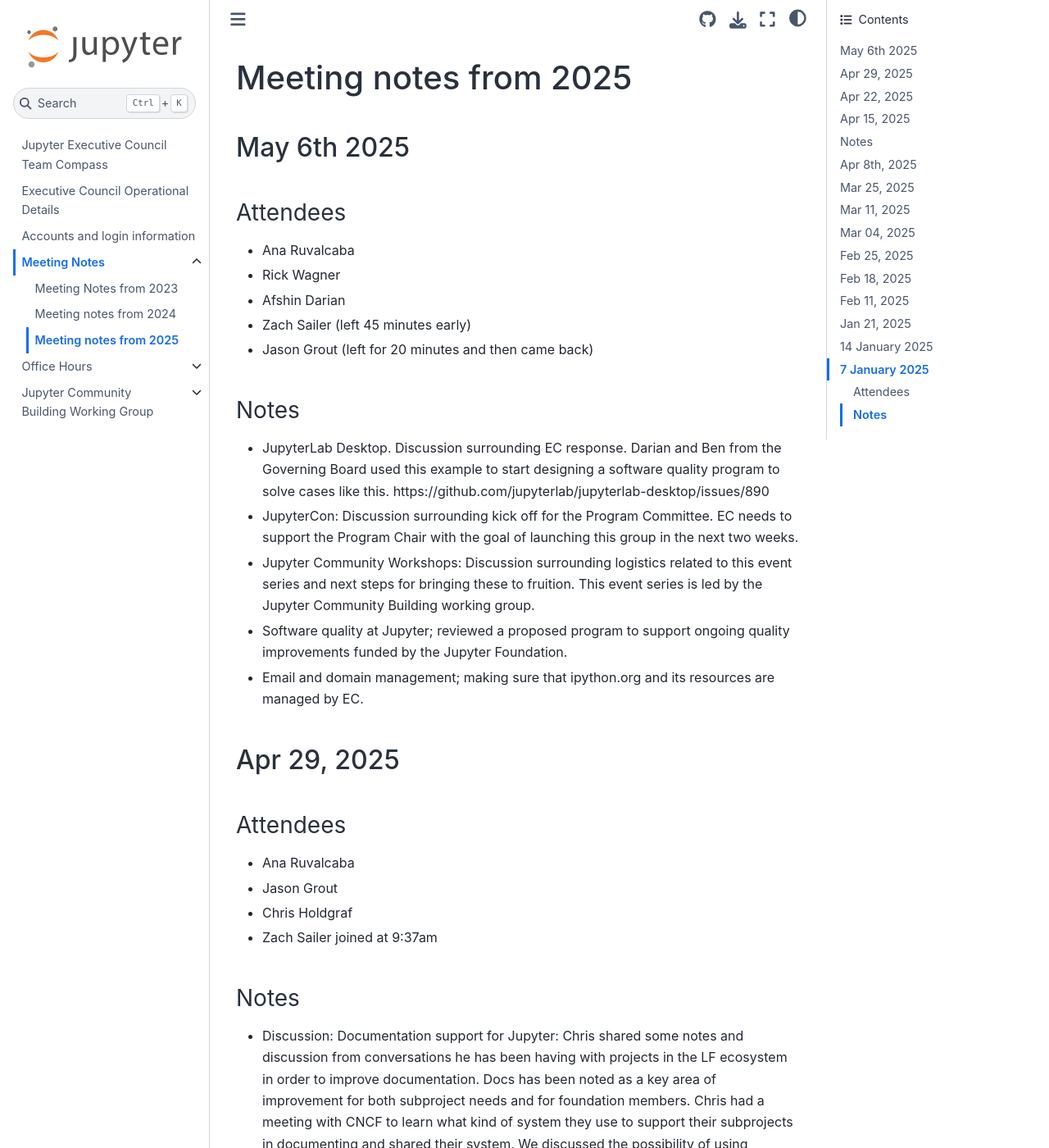
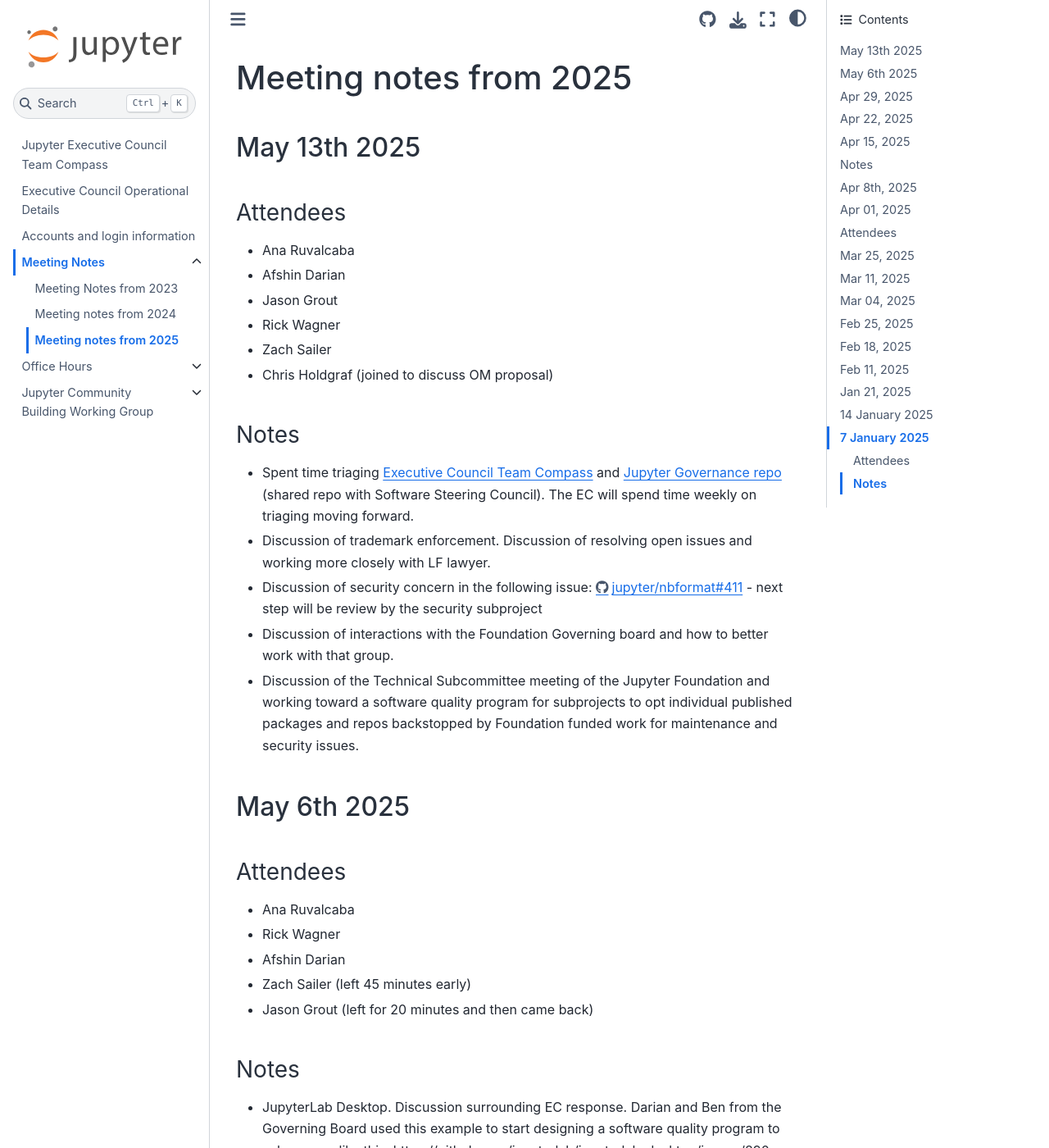
Before and after one commit to jupyter-governance/ec-team-compass, a Sphinx documentation site: the page built from docs/meeting_notes/2025.md, in a window 1280 px wide and 1400 px high. Shown: the whole window at 82% size. Built offline with Sphinx 7.4.7 and the Sphinx Book theme 1.1.4, drawn with Linux system fonts in a browser that asks for light colours; some of the changed text lies outside the part shown.

Commit message:
Add minutes (#125)

```diff
--- a/docs/meeting_notes/2025.md
+++ b/docs/meeting_notes/2025.md
@@ -1,4 +1,23 @@
 # Meeting notes from 2025
+
+## May 13th 2025
+
+### Attendees
+
+- Ana Ruvalcaba
+- Afshin Darian
+- Jason Grout
+- Rick Wagner
+- Zach Sailer
+- Chris Holdgraf (joined to discuss OM proposal)
+
+### Notes
+
+* Spent time triaging [Executive Council Team Compass](https://github.com/jupyter/executive-council-team-compass/issues) and [Jupyter Governance repo](https://github.com/jupyter/governance/issues) (shared repo with Software Steering Council). The EC will spend time weekly on triaging moving forward.
+* Discussion of trademark enforcement. Discussion of resolving open issues and working more closely with LF lawyer.
+* Discussion of security concern in the following issue: [https://github.com/jupyter/nbformat/pull/411\#pullrequestreview-2837103539](https://github.com/jupyter/nbformat/pull/411#pullrequestreview-2837103539) \- next step will be review by the security subproject
+* Discussion of interactions with the Foundation Governing board and how to better work with that group.
+* Discussion of the Technical Subcommittee meeting of the Jupyter Foundation and working toward a software quality program for subprojects to opt individual published packages and repos backstopped by Foundation funded work for maintenance and security issues.
 
 ## May 6th 2025
 
@@ -98,6 +117,24 @@
   * Recognized that historically Jupyter has given freedom to subprojects to define the organizations they want.
   * Will write up a pre-JEP issue to propose goals and principles around shrinking Jupyter's GitHub organizations to invite community feedback.
 
+## Apr 01, 2025
+
+### Attendees
+
+## Attendees
+
+* Rick Wagner
+* Ana Ruvalcaba
+* Afshin Darian
+* Jason Grout
+* Zach Sailer
+* Chris Holdgraf (second half)
+
+### Notes
+
+* NSF Proposal, follow up on logistics related to this task
+* SSC discussion surrounding how we can encourage better collaboration among teams. One idea proposed was various groups meeting together regularly, essentially combining development calls for subprojects.
+* Jupyter Community Call discussion about how to encourage more frequent meetings. Currently the Jupyter DEI team is planning to host these once a quarter. Discussion surrounding what resources would be needed to host these monthly
 
 ## Mar 25, 2025
 
```
